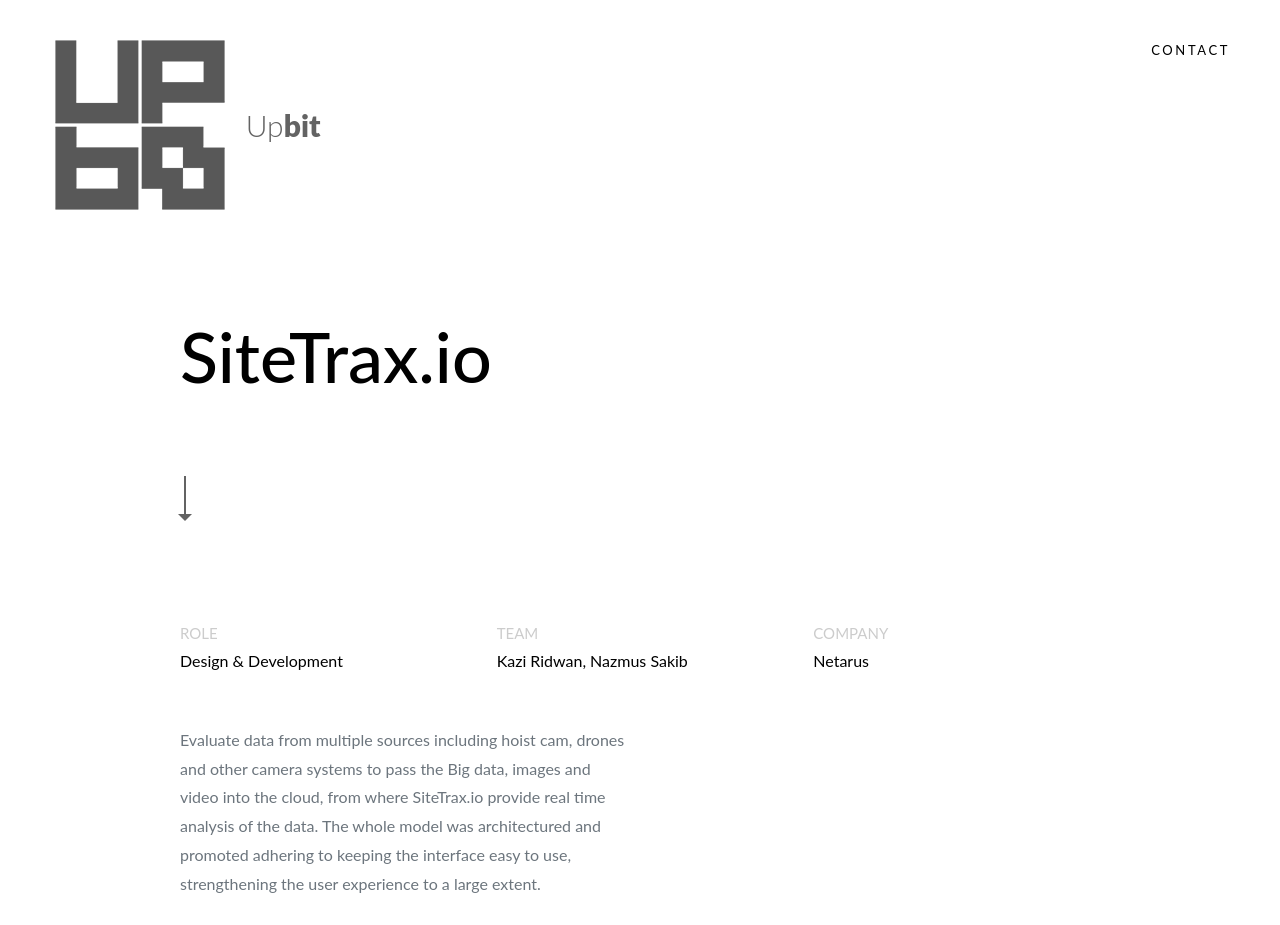
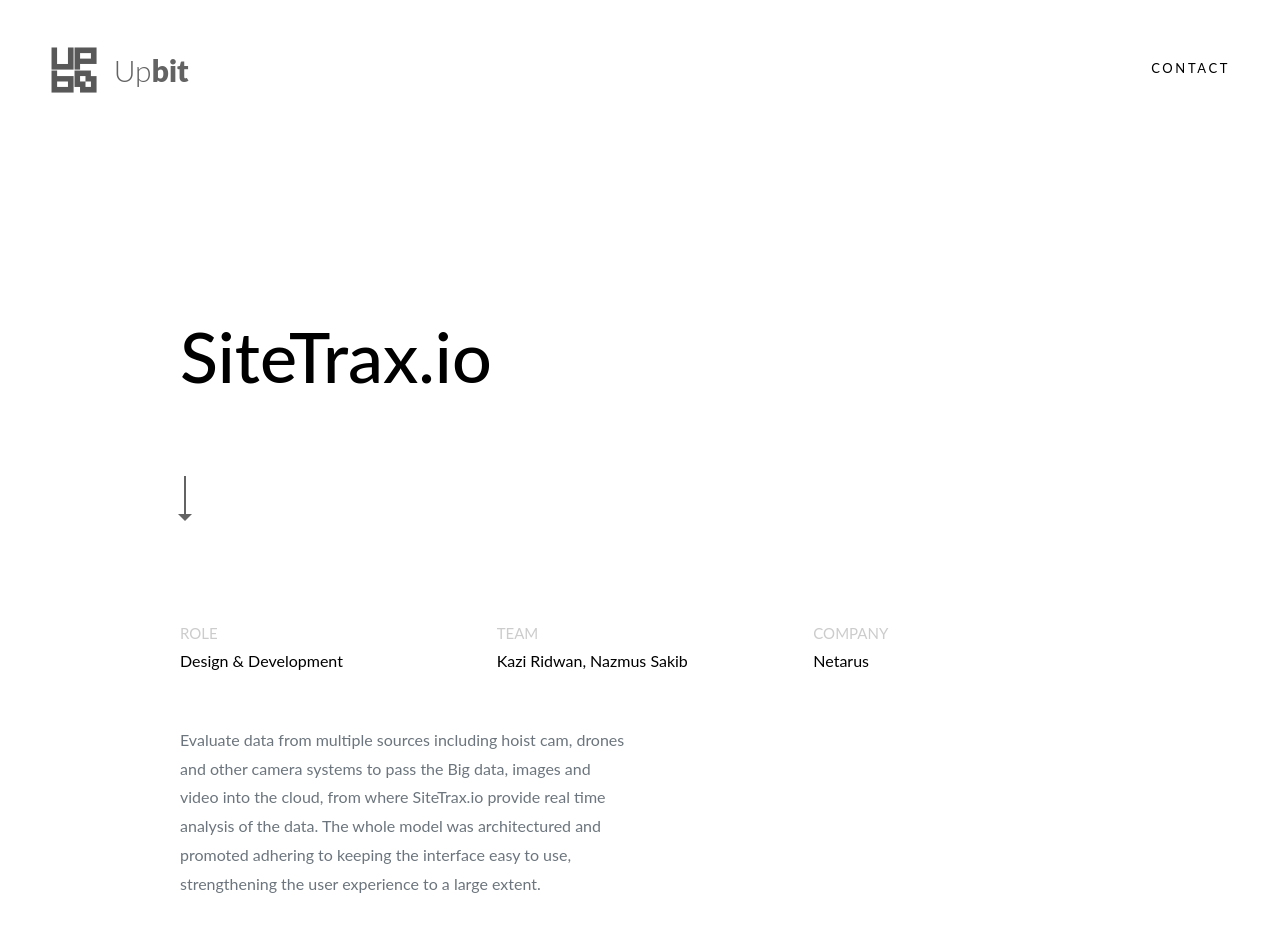
Before and after one commit to upb8/website-2019, a plain HTML site: page projects/sitetrax/index.html in a window 1280 px wide. Shown: the top 925 px of the page. Drawn offline with Linux system fonts and the light colour scheme; files whose address does not match are found by name.

Commit message:
updated all the headers

```diff
--- a/projects/sitetrax/index.html
+++ b/projects/sitetrax/index.html
@@ -18,22 +18,21 @@
   <body>
 
   <div class="js-animsition animsition" data-animsition-in-class="fade-in" data-animsition-out-class="fade-out">
-
       <header class="templateux-navbar" data-aos="fade-down">
         <div class="container-fluid">
           <div class="row">
-          <div class="col-sm-3 col-3">
-            <div class="site-logo">
+            <div class="col-sm-6 col-6">
+              <div class="site-logo" style="display: flex; justify-content: flex-start; align-items: center">
                 <a href="../../index.html"
                   class="animsition-link pt-2"
                   style="color: #636363"
                 >
-                <img src="../../Upbit-Logo.png" class="mr-2 mb-2" />
+                  <img src="../../Upbit-Logo.png" class="mr-2 mb-2" style="width: 3rem"/>
                   <span style="font-weight: 300">Up</span><span style="font-weight: 900">bit</span>
                 </a>
               </div>
             </div>
-          <div class="col-sm-9 col-9 text-right">
+            <div class="col-sm-6 col-6 text-right" style="display: flex; justify-content: flex-end; align-items: center">
 
               <button class="hamburger hamburger--spin toggle-menu ml-auto js-toggle-menu" type="button">
                 <span class="hamburger-box">
```
Also changed, not shown: contact.html (+7 -7 lines), projects/Kundan/index.html (+4 -5 lines), projects/Rabbittrax/index.html (+4 -5 lines), projects/YAKKYO/index.html (+4 -4 lines), projects/private-medicals/index.html (+4 -4 lines). Lines whose indentation alone changed are shown as unchanged.
